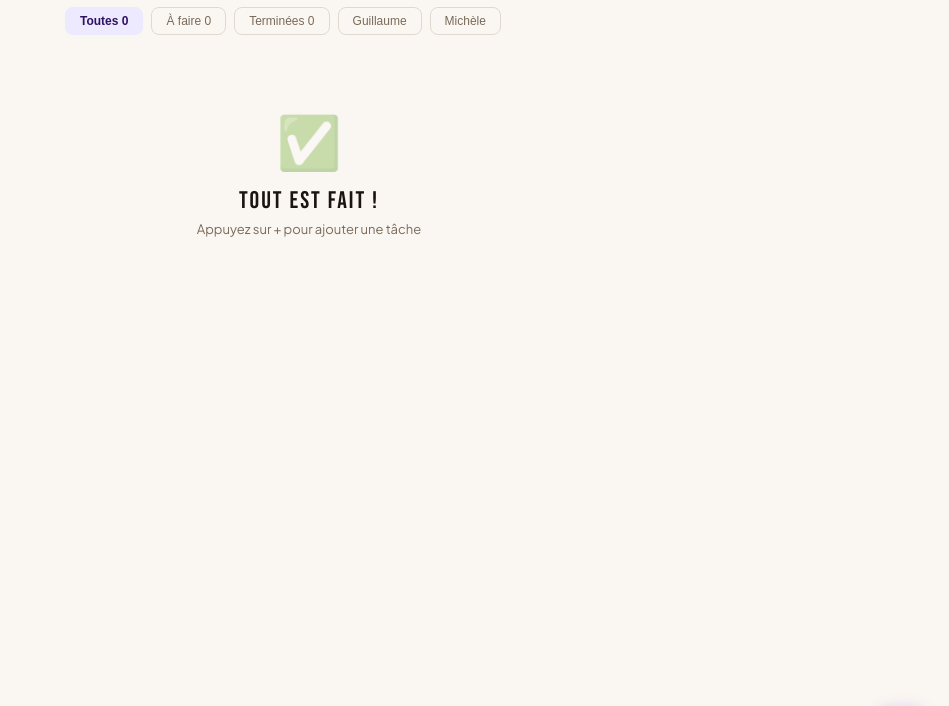
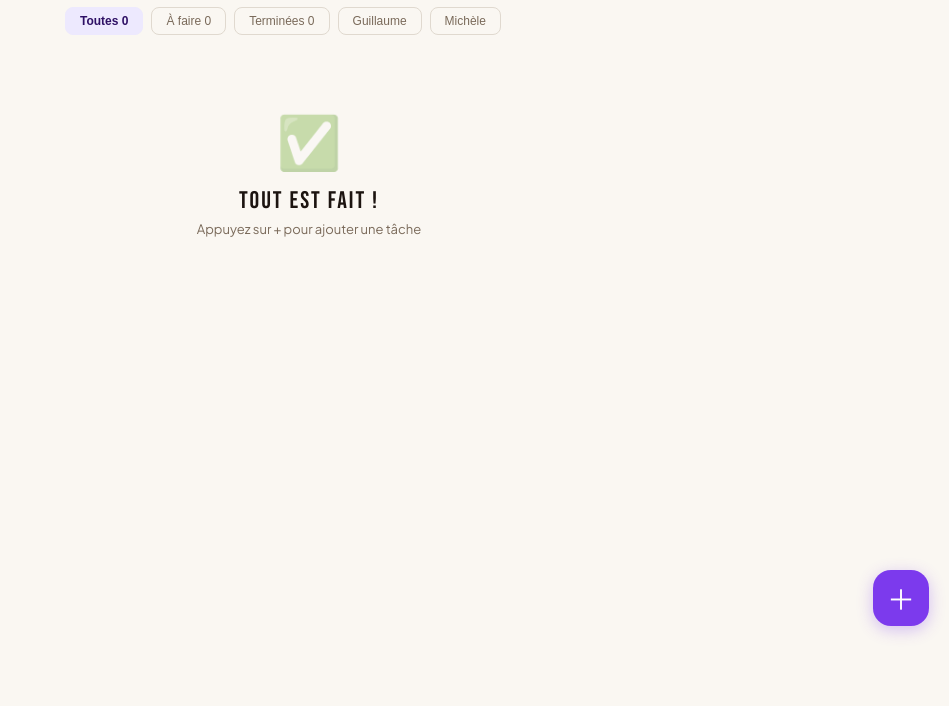
Before and after one commit to guillaumedieul-dawa/PWA-Claude, a website: page todo-partage/index.html in a window 1280 px wide. Shown: the part 94-800 px from the top of the page, without its empty margins (331-1280 px from the left). Drawn offline with Linux system fonts and the light colour scheme; a web font is replaced by a local one.

Commit message:
Add files via upload

```diff
--- a/todo-partage/index.html
+++ b/todo-partage/index.html
@@ -58,7 +58,7 @@ html,body{min-height:100dvh;background:var(--bg);color:var(--ob);font-family:'Pl
 .eico{font-size:52px;margin-bottom:12px;opacity:.4}
 .etit{font-family:'Bebas Neue',sans-serif;font-size:24px;letter-spacing:2px;color:var(--ob);margin-bottom:6px}
 .esub{font-size:13px;color:var(--osv)}
-.fab{position:fixed;bottom:calc(var(--bot)+28px);right:20px;width:56px;height:56px;border-radius:18px;background:var(--p);color:#fff;border:none;font-size:28px;cursor:pointer;display:flex;align-items:center;justify-content:center;box-shadow:0 4px 16px rgba(124,58,237,.3);transition:transform .15s;z-index:49}
+.fab{position:fixed;bottom:calc(var(--bot) + 80px);right:20px;width:56px;height:56px;border-radius:18px;background:#7c3aed;color:#fff;border:none;font-size:28px;cursor:pointer;display:flex;align-items:center;justify-content:center;box-shadow:0 4px 16px rgba(124,58,237,.3);transition:transform .15s;z-index:99;will-change:transform;-webkit-transform:translateZ(0);transform:translateZ(0)}
 .fab:active{transform:scale(.92)}
 .toast{position:fixed;bottom:calc(var(--bot)+100px);left:50%;transform:translateX(-50%) translateY(20px);background:var(--ob);color:var(--bg);padding:12px 20px;border-radius:28px;font-size:13px;font-weight:600;z-index:999;opacity:0;transition:all .3s;white-space:nowrap;max-width:88vw;text-align:center}
 .toast.show{opacity:1;transform:translateX(-50%) translateY(0)}
@@ -103,7 +103,7 @@ html,body{min-height:100dvh;background:var(--bg);color:var(--ob);font-family:'Pl
   </div>
   <div class="tlist" id="TL"></div>
 </div>
-<button class="fab" data-action="openAdd"><span style="pointer-events:none">＋</span></button>
+<button class="fab" data-action="openAdd" style="background:#7c3aed;color:#fff"><span style="pointer-events:none">＋</span></button>
 <div class="toast" id="toast"></div>
 <div class="sov" id="shAdd">
   <div class="sht">
```
